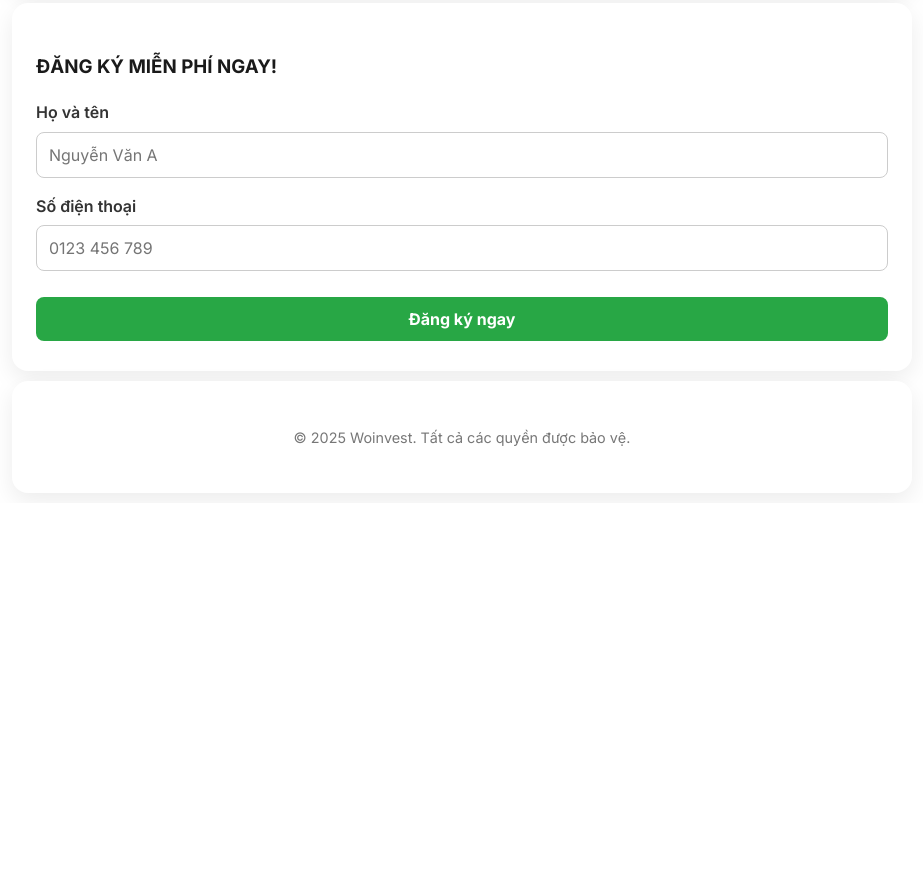
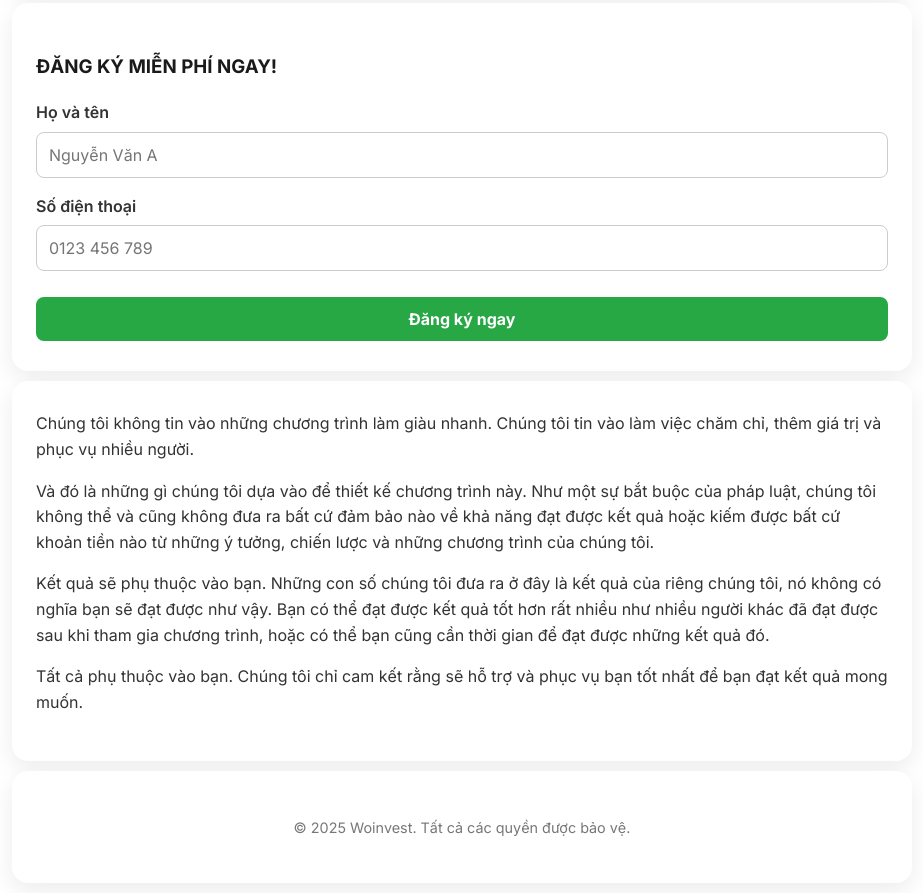
Before and after one commit to lehieu2004/woinvest, a plain HTML site: page index.html in a window 1280 px wide. Shown: the part 1733-2626 px from the top of the page, without its empty margins (178-1101 px from the left). Before the commit the page ends 2236 px from the top, so only its background shows below. Drawn offline with Linux system fonts and the light colour scheme.

Commit message:
Add files via upload

```diff
--- a/index.html
+++ b/index.html
@@ -307,6 +307,14 @@
     </form>
   </section>
 
+  <section> Chúng tôi không tin vào những chương trình làm giàu nhanh. Chúng tôi tin vào làm việc chăm chỉ, thêm giá trị và phục vụ nhiều người.
+
+    <p>Và đó là những gì chúng tôi dựa vào để thiết kế chương trình này. Như một sự bắt buộc của pháp luật, chúng tôi không thể và cũng không đưa ra bất cứ đảm bảo nào về khả năng đạt được kết quả hoặc kiếm được bất cứ khoản tiền nào từ những ý tưởng, chiến lược và những chương trình của chúng tôi.</p>
+
+    Kết quả sẽ phụ thuộc vào bạn. Những con số chúng tôi đưa ra ở đây là kết quả của riêng chúng tôi, nó không có nghĩa bạn sẽ đạt được như vậy. Bạn có thể đạt được kết quả tốt hơn rất nhiều như nhiều người khác đã đạt được sau khi tham gia chương trình, hoặc có thể bạn cũng cần thời gian để đạt được những kết quả đó.
+
+    <p>Tất cả phụ thuộc vào bạn. Chúng tôi chỉ cam kết rằng sẽ hỗ trợ và phục vụ bạn tốt nhất để bạn đạt kết quả mong muốn.</p></section>
+
   <footer>
     <p>&copy; 2025 Woinvest. Tất cả các quyền được bảo vệ.</p>
   </footer>
```
